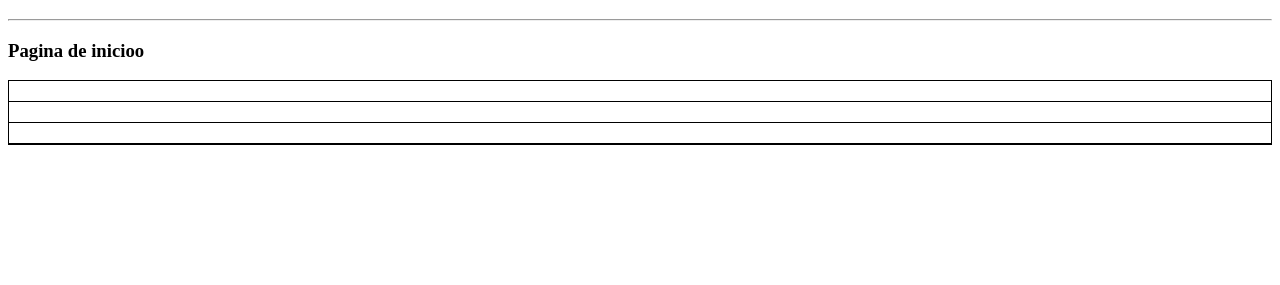
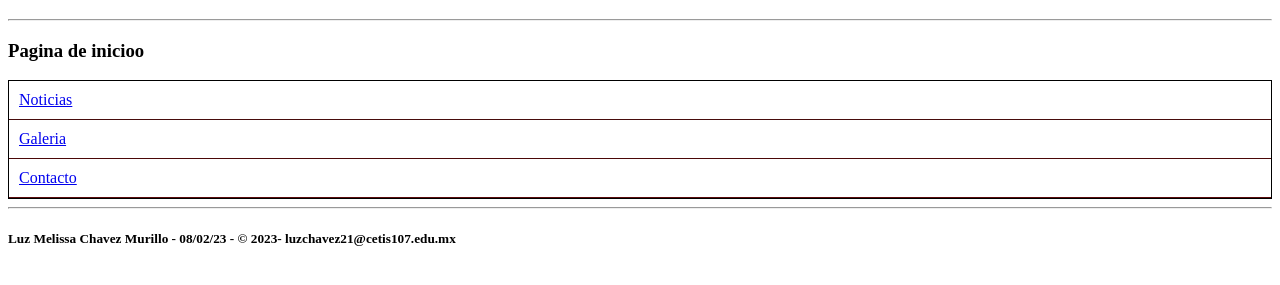
Before and after one commit to luzmurillocm/luzmurillocm.github.io, a plain HTML site: page practica6.html in a window 1280 px wide. Shown: the part 61-346 px from the top of the page. Drawn offline with Linux system fonts and the light colour scheme.

Commit message:
Practica 6 15/02/23 Luz Melissa Chávez Murillo

```diff
--- a/practica6.html
+++ b/practica6.html
@@ -10,15 +10,17 @@
     <h1>Navegacion en HTml</h1><hr>
     <h3>Pagina de inicioo</h3>
     <div style="border: 1px solid  black;">
-        <div style="border-bottom: 1px solid black; padding: 10px;">
-            <a href="practica6_noticias.html"></a>
+        <div style="border-bottom: 1px solid rgb(71, 12, 12); padding: 10px;">
+            <a href="practica6_noticias.html">Noticias</a>
         </div>
-        <div style="border-bottom: 1px solid black; padding: 10px;">
-            <a href="practica6_galerias.html"></a>
+        <div style="border-bottom: 1px solid rgb(75, 8, 8); padding: 10px;">
+            <a href="practica6_galeria.html">Galeria</a>
         </div>
-        <div style="border-bottom: 1px solid black; padding: 10px;">
-            <a href="practica6_contacto.html"></a>
+        <div style="border-bottom: 1px solid rgb(90, 11, 11); padding: 10px;">
+            <a href="practica6_contacto.html">Contacto</a>
         </div>
     </div>
+    <hr>
+    <h5>Luz Melissa Chavez Murillo - 08/02/23 - &copy; 2023- luzchavez21@cetis107.edu.mx</h5>
 </body>
 </html>
```
